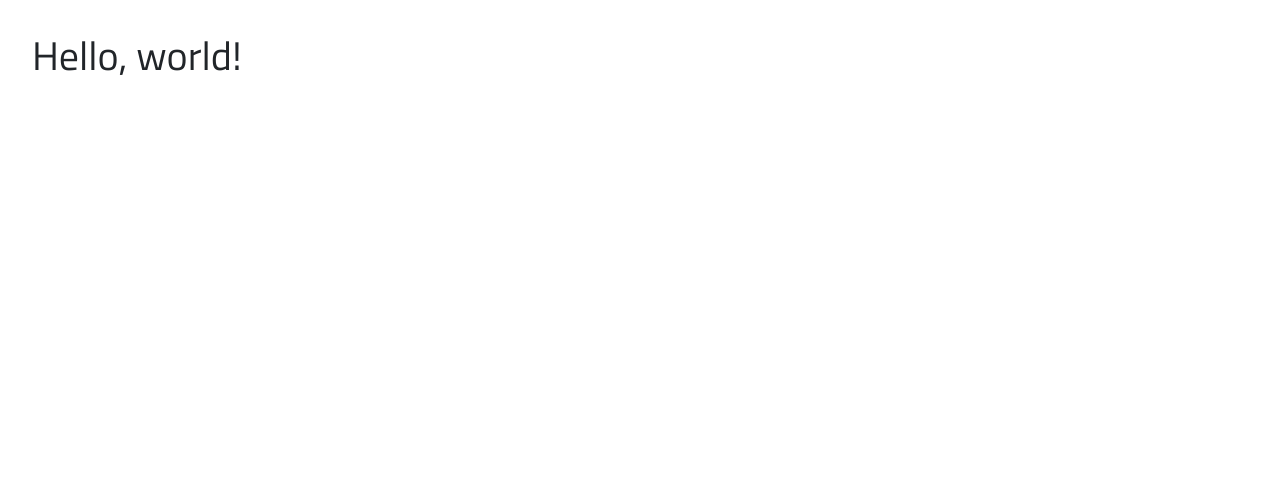
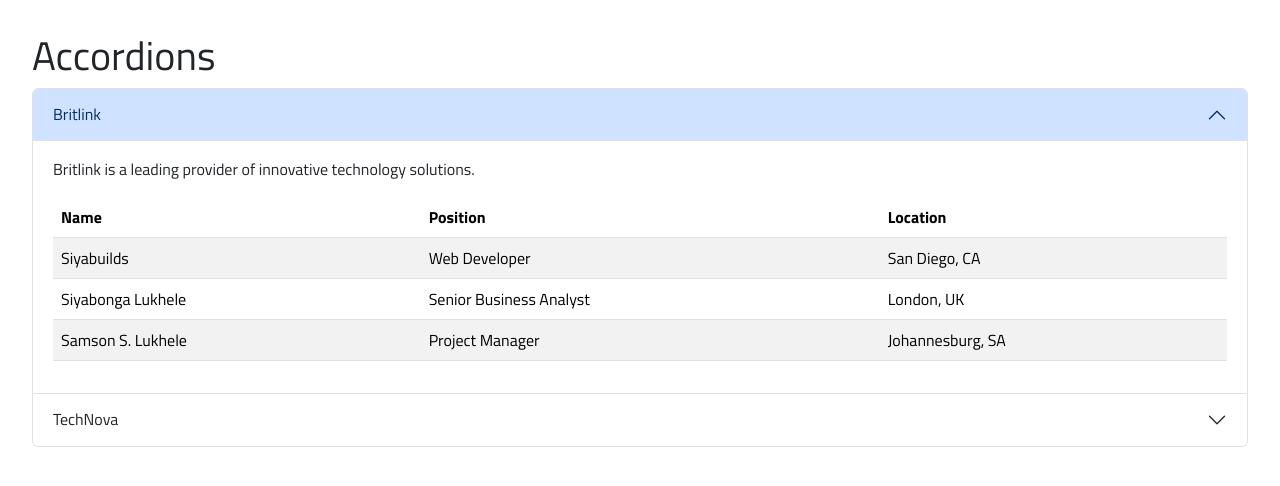
Before and after one commit to siyabuilds/bootstrap-form-playground, a website built with Vite: page index.html in a window 1280 px wide. Built offline with nearby package versions, Linux system fonts and the light colour scheme.

Commit message:
feat: implement accordion component with mock company information and tables

```diff
--- a/index.html
+++ b/index.html
@@ -18,7 +18,113 @@
     />
   </head>
   <body>
-    <h1>Hello, world!</h1>
+    <h1>Accordions</h1>
+    <div class="accordion" id="teams">
+      <div class="accordion-item">
+        <h2 class="accordion-header" id="headingOne">
+          <button
+            class="accordion-button"
+            type="button"
+            data-bs-toggle="collapse"
+            data-bs-target="#collapseOne"
+            aria-expanded="true"
+            aria-controls="collapseOne"
+          >
+            Britlink
+          </button>
+        </h2>
+        <div
+          id="collapseOne"
+          class="accordion-collapse collapse show"
+          aria-labelledby="headingOne"
+          data-bs-parent="#teams"
+        >
+          <div class="accordion-body">
+            <p>
+              Britlink is a leading provider of innovative technology solutions.
+            </p>
+            <table class="table table-striped table-hover">
+              <thead>
+                <tr>
+                  <th scope="col">Name</th>
+                  <th scope="col">Position</th>
+                  <th scope="col">Location</th>
+                </tr>
+              </thead>
+              <tbody>
+                <tr>
+                  <td>Siyabuilds</td>
+                  <td>Web Developer</td>
+                  <td>San Diego, CA</td>
+                </tr>
+                <tr>
+                  <td>Siyabonga Lukhele</td>
+                  <td>Senior Business Analyst</td>
+                  <td>London, UK</td>
+                </tr>
+                <tr>
+                  <td>Samson S. Lukhele</td>
+                  <td>Project Manager</td>
+                  <td>Johannesburg, SA</td>
+                </tr>
+              </tbody>
+            </table>
+          </div>
+        </div>
+      </div>
+      <div class="accordion-item">
+        <h2 class="accordion-header" id="headingTwo">
+          <button
+            class="accordion-button collapsed"
+            type="button"
+            data-bs-toggle="collapse"
+            data-bs-target="#collapseTwo"
+            aria-expanded="false"
+            aria-controls="collapseTwo"
+          >
+            TechNova
+          </button>
+        </h2>
+        <div
+          id="collapseTwo"
+          class="accordion-collapse collapse"
+          aria-labelledby="headingTwo"
+          data-bs-parent="#teams"
+        >
+          <div class="accordion-body">
+            <p>
+              TechNova specializes in cutting-edge software development and IT
+              consulting.
+            </p>
+            <table class="table table-dark table-striped table-hover">
+              <thead>
+                <tr>
+                  <th scope="col">Name</th>
+                  <th scope="col">Position</th>
+                  <th scope="col">Location</th>
+                </tr>
+              </thead>
+              <tbody>
+                <tr>
+                  <td>Alice Johnson</td>
+                  <td>Software Engineer</td>
+                  <td>New York, NY</td>
+                </tr>
+                <tr>
+                  <td>Bob Smith</td>
+                  <td>Data Scientist</td>
+                  <td>San Francisco, CA</td>
+                </tr>
+                <tr>
+                  <td>Charlie Brown</td>
+                  <td>UX Designer</td>
+                  <td>Austin, TX</td>
+                </tr>
+              </tbody>
+            </table>
+          </div>
+        </div>
+    </div>
     <script
       src="https://cdn.jsdelivr.net/npm/@popperjs/core@2.11.8/dist/umd/popper.min.js"
       integrity="sha384-I7E8VVD/ismYTF4hNIPjVp/Zjvgyol6VFvRkX/vR+Vc4jQkC+hVqc2pM8ODewa9r"
```
